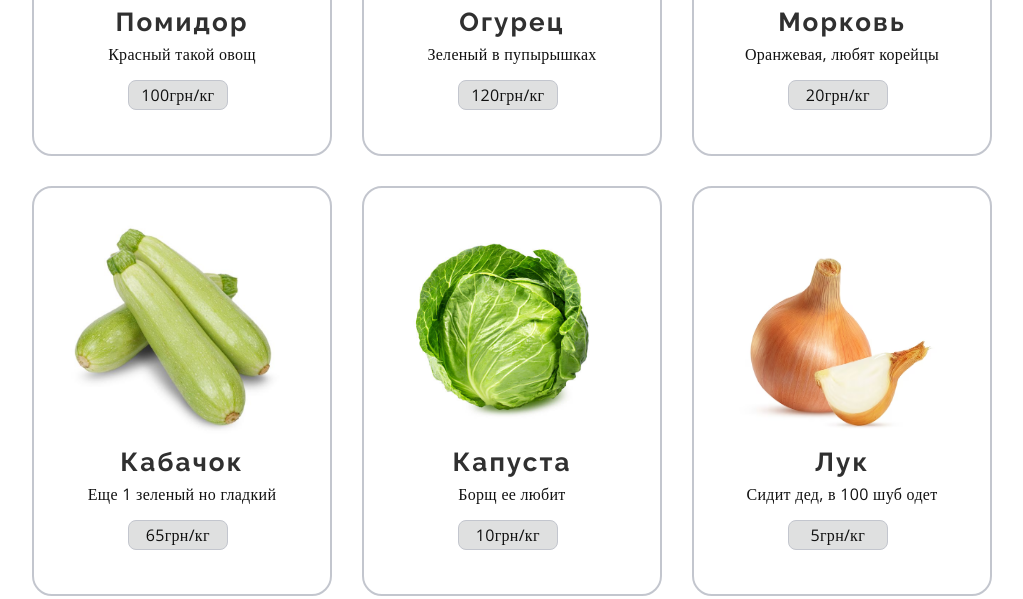
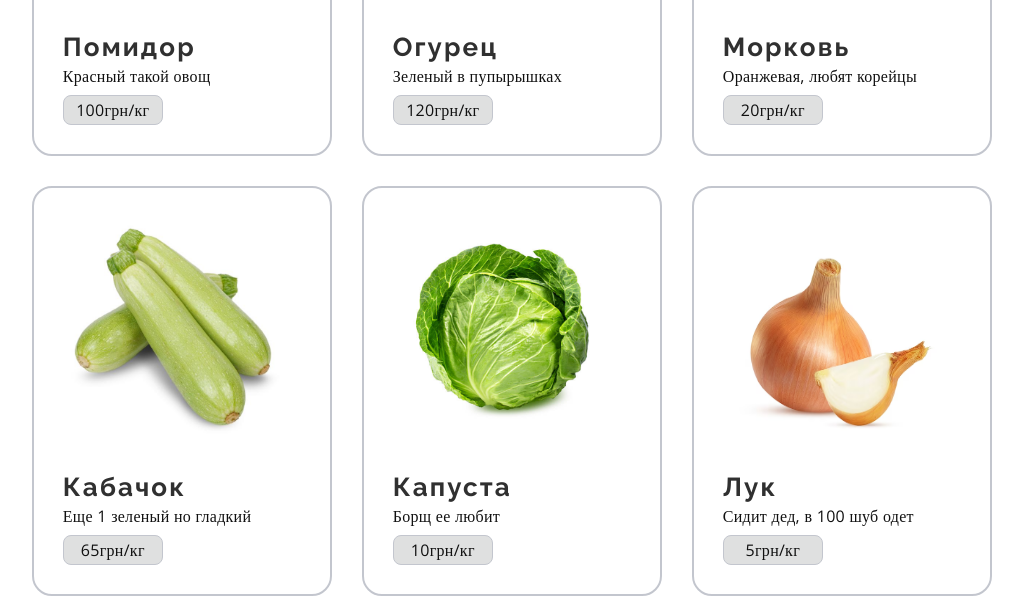
Before and after one commit to Cristal1989/BEM, a plain HTML site: page card.html in a window 1280 px wide. Shown: the part 391-990 px from the top of the page, without its empty margins (128-1151 px from the left). Drawn offline with nearby package versions, Linux system fonts and the light colour scheme.

Commit message:
try seven

```diff
--- a/style/card.css
+++ b/style/card.css
@@ -83,7 +83,7 @@ a {
 .product__img {
   width: 220px;
   height: 220px;
-  margin-bottom: 10px;
+  margin-bottom: 35px;
   background-color: #fff;
 }
 
@@ -158,8 +158,7 @@ a {
   font-weight: 500;
   line-height: normal;
   letter-spacing: 2.1px;
-  margin-bottom: 5px;
-  text-align: center;
+  margin-bottom: 3px;
 }
 
 .product__item h5 {
@@ -176,22 +175,19 @@ a {
   border-radius: 8px;
   width: 100px;
   height: 30px;
-  margin-left: 65px;
+
   text-align: center;
   padding-top: 3px;
   background-color: rgba(96, 100, 100, 0.2);
-  text-align: center;
 }
 
 .product__item h6 {
   color: #111;
-  text-align: center;
   font-family: "Open Sans";
   font-size: 16px;
   font-style: normal;
   font-weight: 400;
   line-height: normal;
   letter-spacing: 0.28px;
-  margin-bottom: 15px;
-  text-align: center;
+  margin-bottom: 8px;
 }
```
